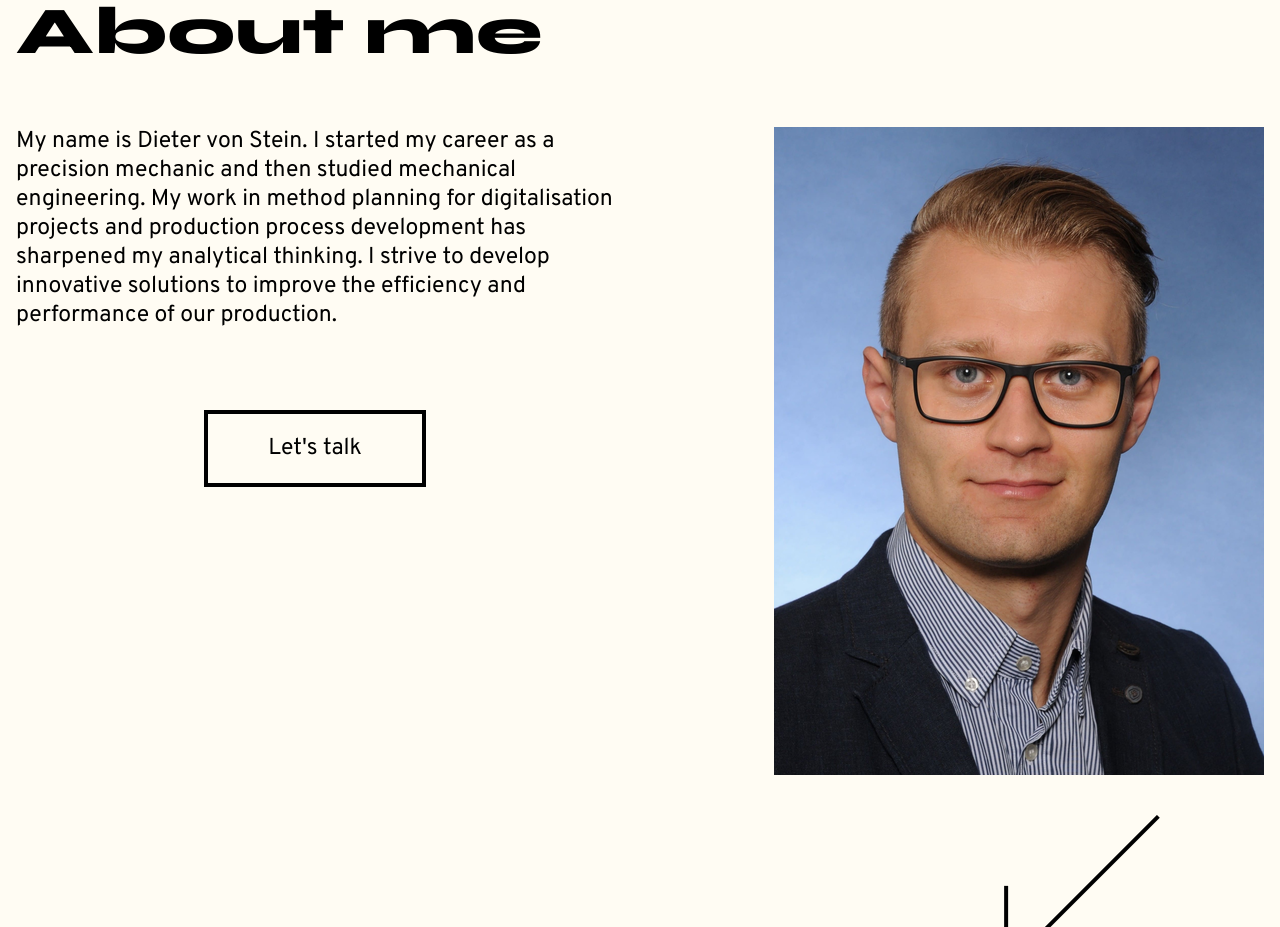
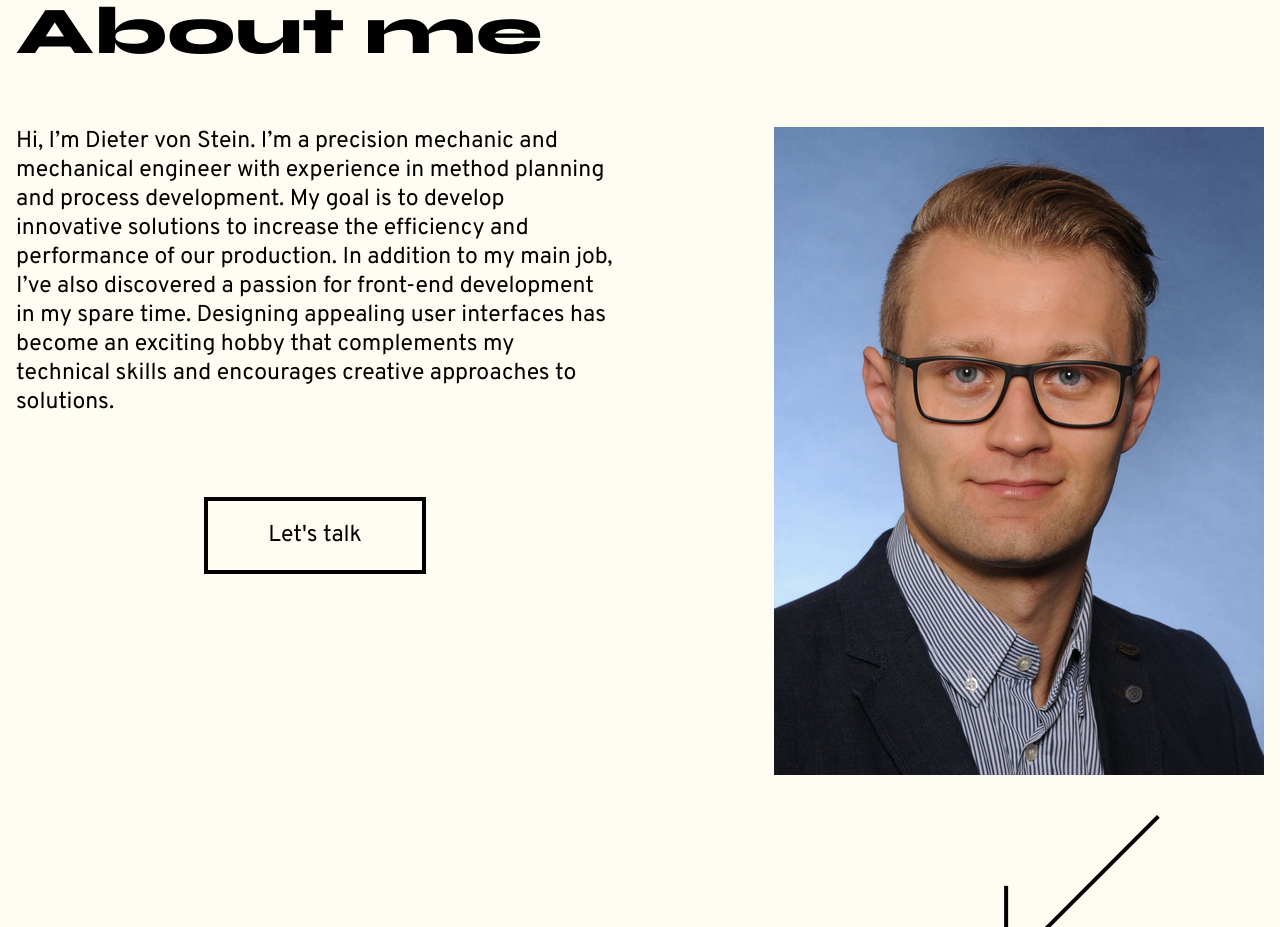
Before and after one commit to D1m1tr1e/MyPortfolio, an Angular app in the folder portfolio/: page / in a window 1280 px wide. Shown: the part 980-1907 px from the top of the page. Built offline with nearby package versions, Linux system fonts and the light colour scheme.

Commit message:
changed about me description

```diff
--- a/portfolio/src/app/main-content/about-me/about-me.component.html
+++ b/portfolio/src/app/main-content/about-me/about-me.component.html
@@ -2,10 +2,12 @@
     <h1 class="fontSyne800">About me</h1>
     <div class="about-me-container">
         <div class="description-container">
-            <span class="fontOverpass400">My name is Dieter von Stein. I started my career as a precision mechanic and
-                then studied mechanical engineering. My work in method planning for digitalisation projects and
-                production process development has sharpened my analytical thinking. I strive to develop innovative
-                solutions to improve the efficiency and performance of our production.</span>
+            <span class="fontOverpass400">Hi, I’m Dieter von Stein. I’m a precision mechanic and mechanical engineer
+                with experience in method planning and process development. My goal is to develop innovative solutions
+                to increase the efficiency and performance of our production. In addition to my main job, I’ve also
+                discovered a passion for front-end development in my spare time. Designing appealing user interfaces has
+                become an exciting hobby that complements my technical skills and encourages creative approaches to
+                solutions.</span>
             <div>
                 <a href="#contact-me">
                     <button class="fontOverpass400">Let's talk</button>
```
